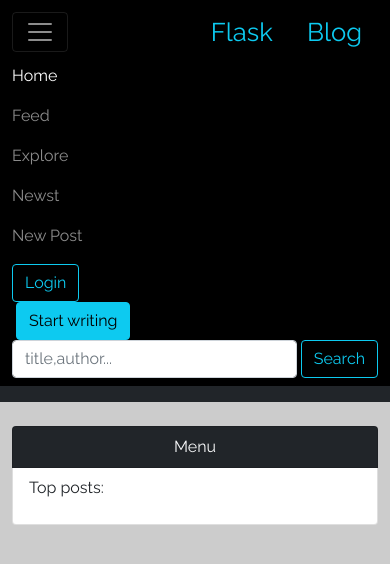
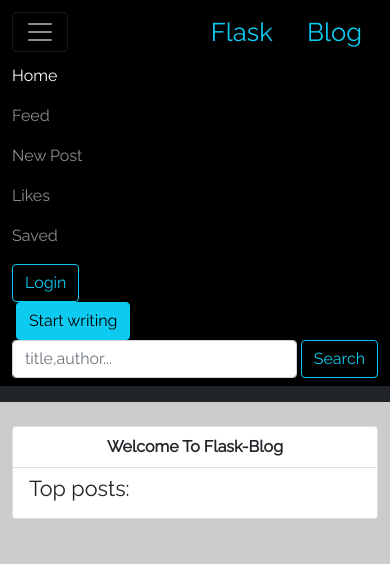
Before and after one commit to zareisajad/blogging-platform-flask, a Flask app: page / in a window 390 px wide, after a click that opens the changed part. Shown: the top 564 px of the page. Run offline with Flask 2, Linux system fonts and the light colour scheme; data that the repository does not hold is empty; parts of the project's set-up code (start-up, migrations or seed data) failed here and were passed over; some libraries are stand-ins or nearby versions.

Commit message:
updated app

```diff
--- a/app/routes.py
+++ b/app/routes.py
@@ -46,9 +46,10 @@
         check_username = User.query.filter_by(username=username).first()
         check_email = User.query.filter_by(email=email).first()
         if check_email:
-            flash("""
-                there is another user with this email! is that you? if yes.
-                plese login to your account""",
+            flash(
+                """
+                there is a user with this email,
+                if that is you plese login to your account""",
                 category='danger'
             )
             return redirect(url_for('signup'))
--- a/app/templates/add_post.html
+++ b/app/templates/add_post.html
@@ -19,7 +19,7 @@
             </li>
         </div>
         <!-- content -->
-        <div class="col-md-9">
+        <div class="col-md-8 ms-5">
             <h2>Add New Post</h2>
             <hr>
             <div class="text-capitalize mt-3">
--- a/app/templates/base.html
+++ b/app/templates/base.html
@@ -34,13 +34,13 @@
               <a class="nav-link " href="#">Feed</a>
             </li>
             <li class="nav-item">
-              <a class="nav-link " href="#">Explore</a>
+              <a class="nav-link " href="{{ url_for('add_post') }}">New Post</a>
             </li>
             <li class="nav-item">
-              <a class="nav-link " href="#">Newst</a>
+              <a class="nav-link " href="{{ url_for('add_post') }}">Likes</a>
             </li>
             <li class="nav-item">
-              <a class="nav-link " href="{{ url_for('add_post') }}">New Post</a>
+              <a class="nav-link " href="{{ url_for('add_post') }}">Saved</a>
             </li>
           </ul>
           <div class="pe-4">
@@ -105,11 +105,11 @@
             <div class="form-group">
               <p class="login-form-message alert alert-danger">Please fill the form and try again!!</p>
               <label for="exampleInputEmail1" class="mb-1">Email address:</label>
-              <input name="email" type="email" class="form-control mb-2" id="inputEmail" aria-describedby="emailHelp" placeholder="Enter email">
+              <input name="email" type="email" class="form-control mb-2" id="inputEmail" aria-describedby="emailHelp" placeholder="Enter email" required>
             </div>
             <div class="form-group mt-1">
               <label for="exampleInputPassword1" class="mb-1">Password:</label>
-              <input name="password"" type="password" class="form-control" id="inputPassword" placeholder="Password">
+              <input name="password"" type="password" class="form-control" id="inputPassword" placeholder="Password" required>
             </div>
             <button type="submit" class="btn btn-info w-100 mt-3 ">Submit</button>
         </form>
--- a/app/templates/explore.html
+++ b/app/templates/explore.html
@@ -2,21 +2,20 @@
 
 {% block content %}
 <main>
+    <!-- sidebar -->
     <div class="row">
-        <!-- sidebar -->
         <div class="col-md-4 rounded">
-            <li class="list-group-item bg-dark text-light text-center text-capitalize">
-                Menu
-            </li>
+            <li class="list-group-item text-light text-center text-capitalize"><b class="text-dark">Welcome to flask-blog</b></li>
             <li class="list-group-item"><a href="#"></a>
-                <P>Top posts:</P>
+                <h4>Top posts:</h4>
                 {% for post in posts %}
                 <img style="height: 80px; width: 80px;"  src="{{ url_for('static', filename=post.image)}}" alt="">
                 {{post.title}} <br>
                 {% endfor %}
             </li>
         </div>
-        <div class="col-md-8">
+        <!-- post card -->
+        <div class="col-md-8 ms-">
             {% for post in posts %}
             <div class="border bg-light rounded p-3 mb-4" style="overflow-wrap: break-word;">
                 <div class="row">
@@ -26,28 +25,21 @@
                     </div>
                     <div class="col-md-11 mt-1">
                         <!-- save btn -->
-                        <a href="">
-                            <i style="float: right;" class="material-icons mt-1">&#xe867;</i>
-                        </a>
+                        <a href=""><i style="float: right;" class="material-icons mt-1">&#xe867;</i></a>
                         <!-- author username -->
-                        <a href="">
-                            {{ post.author.username }} <br>
-                        </a>
+                        <a href="">{{ post.author.username }} <br></a>
                         <!-- published date -->
-                        <p class="text-muted">
-                            12 minutes ago
-                        </p>
+                        <p class="text-muted">12 minutes ago</p>
                     </div>
                 </div>
+                <!-- post title -->
                 <h2 class="text-primary mt-3 mb-4">{{ post.title }}</h2>
+                <!-- post image -->
                 <img class="post-card-img rounded" src="{{ url_for('static', filename=post.image)}}" alt="">
-                <div class="pe-5 mt-3 mb-3 post-card-content" >
-                    {{ post.content }}
-                </div>
+                <!-- post content -->
+                <div class="pe-5 mt-3 mb-3 post-card-content" >{{ post.content }}</div>
                 <!-- like btn -->
-                <a href="#">
-                    <i style="float: right;" class="material-icons mt-2">&#xe87e;</i>
-                </a>
+                <a href="#"><i style="float: right;" class="material-icons mt-2">&#xe87e;</i></a>
                 <!-- read more btn -->
                 <button class="btn btn-outline-primary">Read More</button>
             </div>
```
Also changed, not shown: 1 other file.
